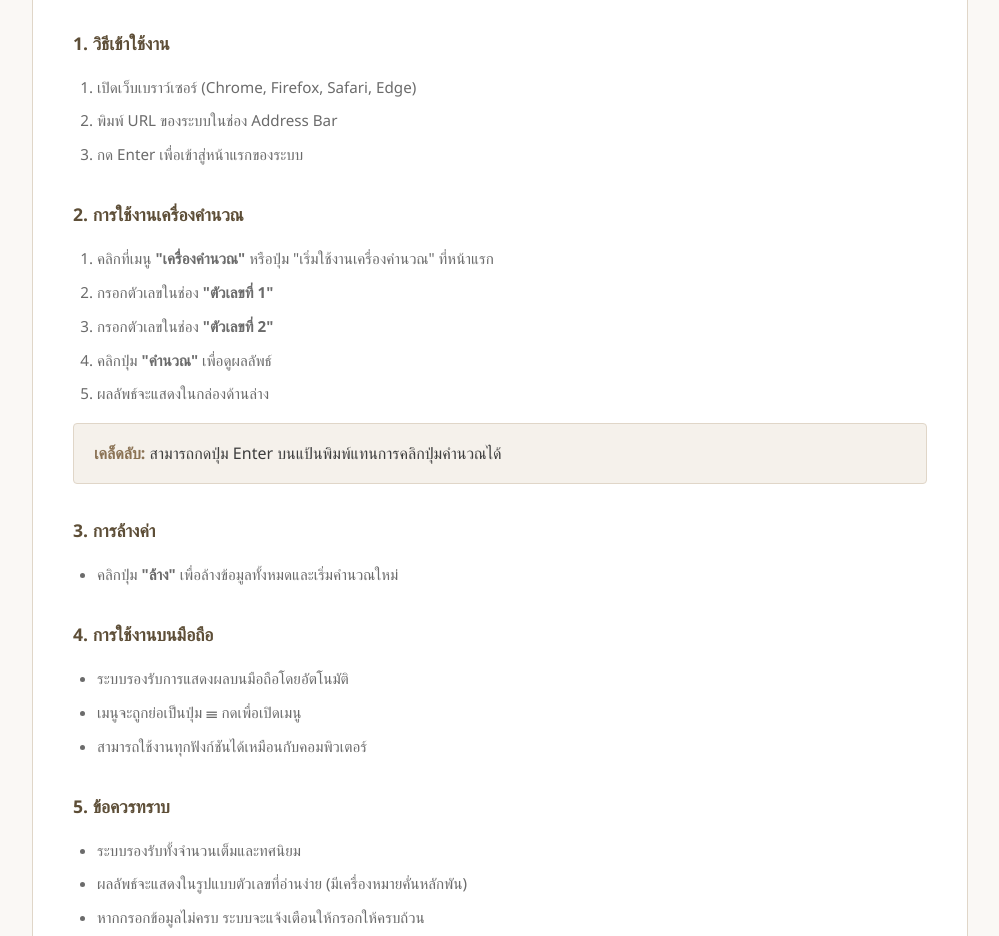
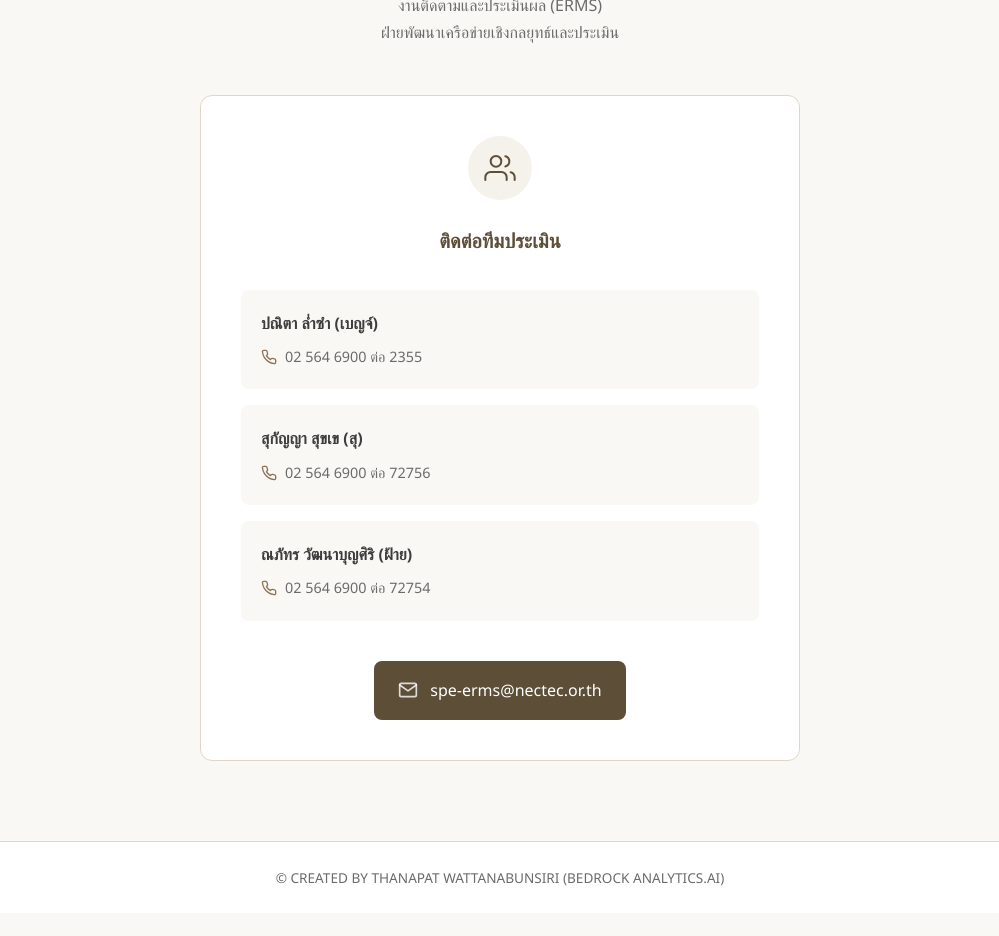
Before and after one commit to wattanabunsiri/wattanabunsiri.github.io, a plain HTML site: page manual.html in a window 1280 px wide. Shown: the part 213-1149 px from the top of the page, without its empty margins (140-1139 px from the left). After the commit the page ends 1126 px from the top, so only its background shows below. Drawn offline with Linux system fonts and the light colour scheme.

Commit message:
fix: update app

```diff
--- /dev/null
+++ b/css/contact.css
@@ -0,0 +1,146 @@
+/* Contact Page Styles */
+.contact-page {
+    max-width: 600px;
+    margin: 0 auto;
+    padding: 2rem 0;
+}
+
+.contact-header {
+    text-align: center;
+    margin-bottom: 3rem;
+}
+
+.contact-header h1 {
+    color: var(--primary-color);
+    font-size: 2rem;
+    font-weight: 600;
+    margin-bottom: 0.5rem;
+}
+
+.contact-header p {
+    color: var(--text-light);
+    font-size: 1rem;
+}
+
+.contact-content {
+    display: flex;
+    justify-content: center;
+}
+
+.contact-card {
+    background: var(--white);
+    border: 1px solid var(--border-color);
+    border-radius: 12px;
+    padding: 2.5rem;
+    width: 100%;
+    text-align: center;
+}
+
+.contact-icon {
+    width: 64px;
+    height: 64px;
+    background: var(--cream);
+    border-radius: 50%;
+    display: flex;
+    align-items: center;
+    justify-content: center;
+    margin: 0 auto 1.5rem;
+    color: var(--primary-color);
+}
+
+.contact-card h2 {
+    color: var(--primary-color);
+    font-size: 1.25rem;
+    font-weight: 600;
+    margin-bottom: 2rem;
+}
+
+.contact-list {
+    text-align: left;
+    margin-bottom: 2rem;
+}
+
+.contact-person {
+    padding: 1.25rem;
+    background: var(--bg-color);
+    border-radius: 8px;
+    margin-bottom: 1rem;
+    transition: all 0.2s ease;
+}
+
+.contact-person:last-child {
+    margin-bottom: 0;
+}
+
+.contact-person:hover {
+    background: var(--cream);
+}
+
+.person-name {
+    color: var(--text-color);
+    font-weight: 600;
+    font-size: 1rem;
+    margin-bottom: 0.5rem;
+}
+
+.person-phone {
+    display: flex;
+    align-items: center;
+    gap: 0.5rem;
+    color: var(--text-light);
+    font-size: 0.9rem;
+}
+
+.person-phone svg {
+    color: var(--secondary-color);
+    flex-shrink: 0;
+}
+
+.contact-email {
+    display: inline-flex;
+    align-items: center;
+    gap: 0.75rem;
+    padding: 1rem 1.5rem;
+    background: var(--primary-color);
+    border-radius: 8px;
+    margin-top: 0.5rem;
+}
+
+.contact-email svg {
+    color: rgba(255,255,255,0.8);
+}
+
+.contact-email a {
+    color: var(--white);
+    text-decoration: none;
+    font-size: 1rem;
+    font-weight: 500;
+}
+
+.contact-email:hover {
+    background: var(--secondary-color);
+}
+
+/* Responsive */
+@media (max-width: 768px) {
+    .contact-page {
+        padding: 1rem;
+    }
+
+    .contact-header h1 {
+        font-size: 1.5rem;
+    }
+
+    .contact-card {
+        padding: 1.5rem;
+    }
+
+    .contact-person {
+        padding: 1rem;
+    }
+
+    .contact-email {
+        width: 100%;
+        justify-content: center;
+    }
+}
--- a/manual.html
+++ b/manual.html
@@ -3,87 +3,93 @@
 <head>
     <meta charset="UTF-8">
     <meta name="viewport" content="width=device-width, initial-scale=1.0">
-    <title>คู่มือการใช้งาน | ระบบเครื่องมือคำนวณ</title>
+    <title>ติดต่อเรา | IMPACT EVALUATION</title>
     <link rel="stylesheet" href="css/style.css">
+    <link rel="stylesheet" href="css/contact.css">
 </head>
 <body>
     <header>
         <div class="header-container">
             <div class="logo">
-                <a href="index.html">ระบบคำนวณ</a>
+                <a href="index.html">IMPACT EVALUATION</a>
             </div>
             <button class="menu-toggle" aria-label="เปิดเมนู">☰</button>
             <nav>
                 <ul>
                     <li><a href="index.html">หน้าแรก</a></li>
                     <li><a href="calculator.html">เครื่องคำนวณ</a></li>
-                    <li><a href="manual.html" class="active">คู่มือการใช้งาน</a></li>
+                    <li><a href="manual.html" class="active">ติดต่อเรา</a></li>
                 </ul>
             </nav>
         </div>
     </header>
 
     <main>
-        <div class="manual-container">
-            <h1>คู่มือการใช้งาน</h1>
+        <div class="contact-page">
+            <div class="contact-header">
+                <h1>ติดต่อเรา</h1>
+                <p>งานติดตามและประเมินผล (ERMS)</p>
+                <p>ฝ่ายพัฒนาเครือข่ายเชิงกลยุทธ์และประเมิน</p>
+            </div>
 
-            <section class="manual-section">
-                <h2>1. วิธีเข้าใช้งาน</h2>
-                <ol>
-                    <li>เปิดเว็บเบราว์เซอร์ (Chrome, Firefox, Safari, Edge)</li>
-                    <li>พิมพ์ URL ของระบบในช่อง Address Bar</li>
-                    <li>กด Enter เพื่อเข้าสู่หน้าแรกของระบบ</li>
-                </ol>
-            </section>
+            <div class="contact-content">
+                <div class="contact-card">
+                    <div class="contact-icon">
+                        <svg xmlns="http://www.w3.org/2000/svg" width="32" height="32" viewBox="0 0 24 24" fill="none" stroke="currentColor" stroke-width="1.5" stroke-linecap="round" stroke-linejoin="round">
+                            <path d="M17 21v-2a4 4 0 0 0-4-4H5a4 4 0 0 0-4 4v2"></path>
+                            <circle cx="9" cy="7" r="4"></circle>
+                            <path d="M23 21v-2a4 4 0 0 0-3-3.87"></path>
+                            <path d="M16 3.13a4 4 0 0 1 0 7.75"></path>
+                        </svg>
+                    </div>
+                    <h2>ติดต่อทีมประเมิน</h2>
 
-            <section class="manual-section">
-                <h2>2. การใช้งานเครื่องคำนวณ</h2>
-                <ol>
-                    <li>คลิกที่เมนู <strong>"เครื่องคำนวณ"</strong> หรือปุ่ม "เริ่มใช้งานเครื่องคำนวณ" ที่หน้าแรก</li>
-                    <li>กรอกตัวเลขในช่อง <strong>"ตัวเลขที่ 1"</strong></li>
-                    <li>กรอกตัวเลขในช่อง <strong>"ตัวเลขที่ 2"</strong></li>
-                    <li>คลิกปุ่ม <strong>"คำนวณ"</strong> เพื่อดูผลลัพธ์</li>
-                    <li>ผลลัพธ์จะแสดงในกล่องด้านล่าง</li>
-                </ol>
-                <div class="note-box">
-                    <strong>เคล็ดลับ:</strong> สามารถกดปุ่ม Enter บนแป้นพิมพ์แทนการคลิกปุ่มคำนวณได้
+                    <div class="contact-list">
+                        <div class="contact-person">
+                            <div class="person-name">ปณิตา ล่ำซำ (เบญจ์)</div>
+                            <div class="person-phone">
+                                <svg xmlns="http://www.w3.org/2000/svg" width="16" height="16" viewBox="0 0 24 24" fill="none" stroke="currentColor" stroke-width="2" stroke-linecap="round" stroke-linejoin="round">
+                                    <path d="M22 16.92v3a2 2 0 0 1-2.18 2 19.79 19.79 0 0 1-8.63-3.07 19.5 19.5 0 0 1-6-6 19.79 19.79 0 0 1-3.07-8.67A2 2 0 0 1 4.11 2h3a2 2 0 0 1 2 1.72 12.84 12.84 0 0 0 .7 2.81 2 2 0 0 1-.45 2.11L8.09 9.91a16 16 0 0 0 6 6l1.27-1.27a2 2 0 0 1 2.11-.45 12.84 12.84 0 0 0 2.81.7A2 2 0 0 1 22 16.92z"></path>
+                                </svg>
+                                <span>02 564 6900 ต่อ 2355</span>
+                            </div>
+                        </div>
+
+                        <div class="contact-person">
+                            <div class="person-name">สุกัญญา สุขเข (สุ)</div>
+                            <div class="person-phone">
+                                <svg xmlns="http://www.w3.org/2000/svg" width="16" height="16" viewBox="0 0 24 24" fill="none" stroke="currentColor" stroke-width="2" stroke-linecap="round" stroke-linejoin="round">
+                                    <path d="M22 16.92v3a2 2 0 0 1-2.18 2 19.79 19.79 0 0 1-8.63-3.07 19.5 19.5 0 0 1-6-6 19.79 19.79 0 0 1-3.07-8.67A2 2 0 0 1 4.11 2h3a2 2 0 0 1 2 1.72 12.84 12.84 0 0 0 .7 2.81 2 2 0 0 1-.45 2.11L8.09 9.91a16 16 0 0 0 6 6l1.27-1.27a2 2 0 0 1 2.11-.45 12.84 12.84 0 0 0 2.81.7A2 2 0 0 1 22 16.92z"></path>
+                                </svg>
+                                <span>02 564 6900 ต่อ 72756</span>
+                            </div>
+                        </div>
+
+                        <div class="contact-person">
+                            <div class="person-name">ณภัทร วัฒนาบุญศิริ (ฝ้าย)</div>
+                            <div class="person-phone">
+                                <svg xmlns="http://www.w3.org/2000/svg" width="16" height="16" viewBox="0 0 24 24" fill="none" stroke="currentColor" stroke-width="2" stroke-linecap="round" stroke-linejoin="round">
+                                    <path d="M22 16.92v3a2 2 0 0 1-2.18 2 19.79 19.79 0 0 1-8.63-3.07 19.5 19.5 0 0 1-6-6 19.79 19.79 0 0 1-3.07-8.67A2 2 0 0 1 4.11 2h3a2 2 0 0 1 2 1.72 12.84 12.84 0 0 0 .7 2.81 2 2 0 0 1-.45 2.11L8.09 9.91a16 16 0 0 0 6 6l1.27-1.27a2 2 0 0 1 2.11-.45 12.84 12.84 0 0 0 2.81.7A2 2 0 0 1 22 16.92z"></path>
+                                </svg>
+                                <span>02 564 6900 ต่อ 72754</span>
+                            </div>
+                        </div>
+                    </div>
+
+                    <div class="contact-email">
+                        <svg xmlns="http://www.w3.org/2000/svg" width="20" height="20" viewBox="0 0 24 24" fill="none" stroke="currentColor" stroke-width="2" stroke-linecap="round" stroke-linejoin="round">
+                            <path d="M4 4h16c1.1 0 2 .9 2 2v12c0 1.1-.9 2-2 2H4c-1.1 0-2-.9-2-2V6c0-1.1.9-2 2-2z"></path>
+                            <polyline points="22,6 12,13 2,6"></polyline>
+                        </svg>
+                        <a href="mailto:spe-erms@nectec.or.th">spe-erms@nectec.or.th</a>
+                    </div>
                 </div>
-            </section>
-
-            <section class="manual-section">
-                <h2>3. การล้างค่า</h2>
-                <ul>
-                    <li>คลิกปุ่ม <strong>"ล้าง"</strong> เพื่อล้างข้อมูลทั้งหมดและเริ่มคำนวณใหม่</li>
-                </ul>
-            </section>
-
-            <section class="manual-section">
-                <h2>4. การใช้งานบนมือถือ</h2>
-                <ul>
-                    <li>ระบบรองรับการแสดงผลบนมือถือโดยอัตโนมัติ</li>
-                    <li>เมนูจะถูกย่อเป็นปุ่ม ☰ กดเพื่อเปิดเมนู</li>
-                    <li>สามารถใช้งานทุกฟังก์ชันได้เหมือนกับคอมพิวเตอร์</li>
-                </ul>
-            </section>
-
-            <section class="manual-section">
-                <h2>5. ข้อควรทราบ</h2>
-                <ul>
-                    <li>ระบบรองรับทั้งจำนวนเต็มและทศนิยม</li>
-                    <li>ผลลัพธ์จะแสดงในรูปแบบตัวเลขที่อ่านง่าย (มีเครื่องหมายคั่นหลักพัน)</li>
-                    <li>หากกรอกข้อมูลไม่ครบ ระบบจะแจ้งเตือนให้กรอกให้ครบถ้วน</li>
-                </ul>
-            </section>
-
-            <section class="manual-section">
-                <h2>6. การติดต่อ</h2>
-                <p>หากพบปัญหาในการใช้งาน กรุณาติดต่อฝ่าย IT ภายในองค์กร</p>
-            </section>
+            </div>
         </div>
     </main>
 
     <footer>
-        <p>© 2025 ระบบเครื่องมือคำนวณภายในองค์กร</p>
+        <p>© CREATED BY THANAPAT WATTANABUNSIRI (BEDROCK ANALYTICS.AI)</p>
     </footer>
 
     <script src="js/main.js"></script>
```
Also changed, not shown: calculator.html (+2 -2 lines), index.html (+2 -2 lines).
